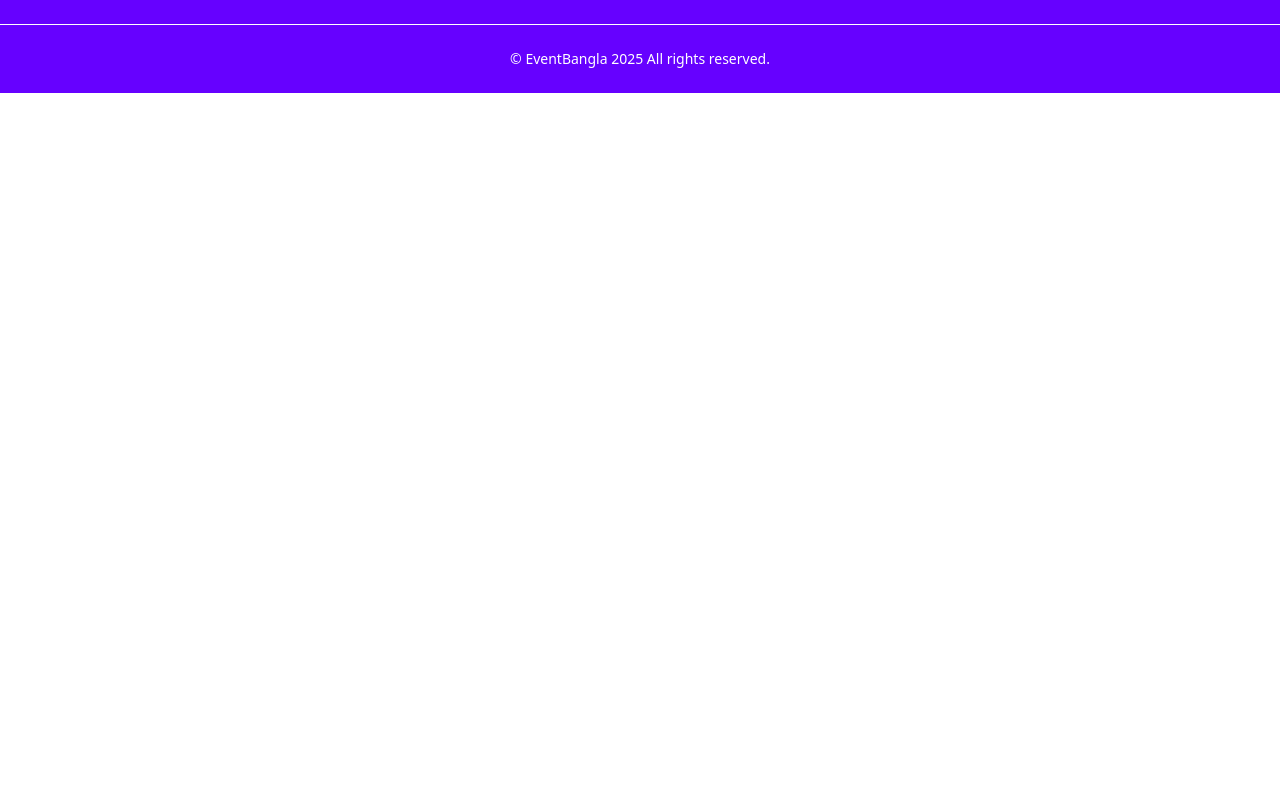
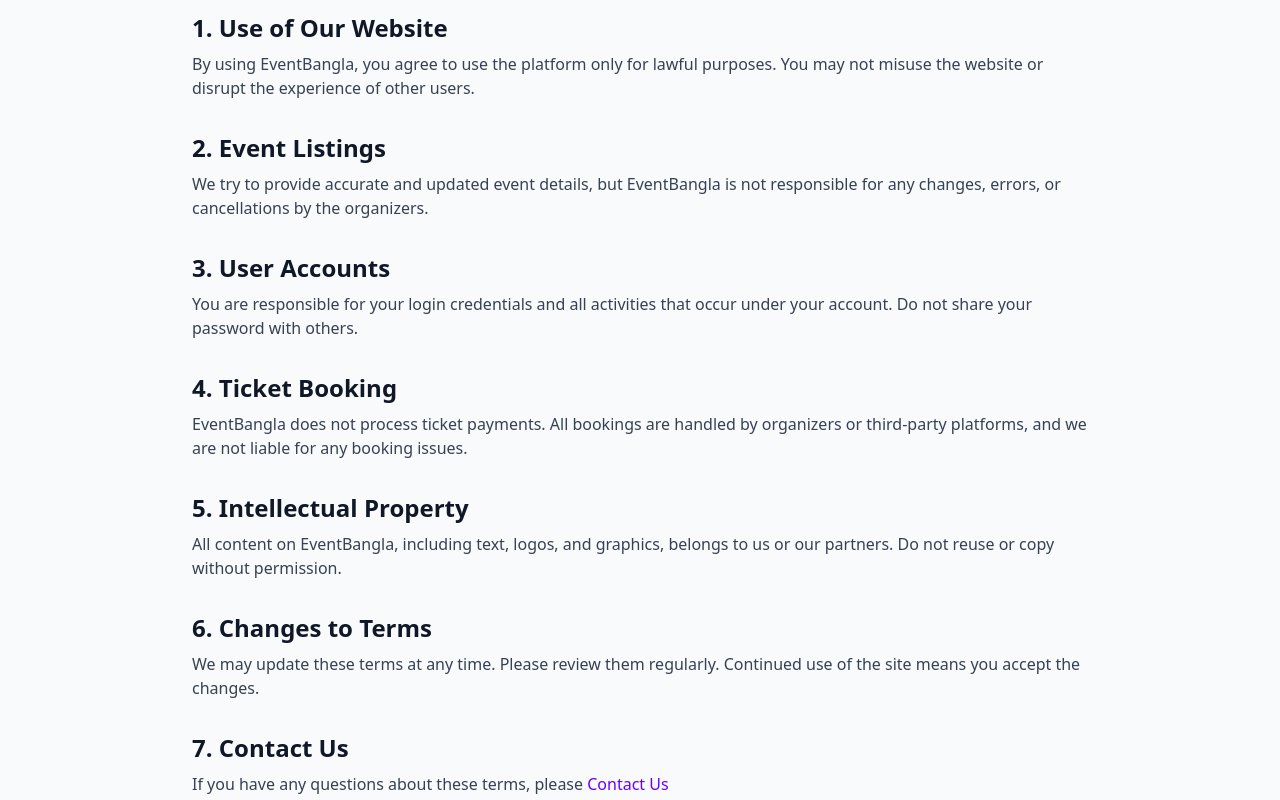
Before and after one commit to sajjadsajux/eventbangla, a React (Vite) app: page /terms-and-conditions in a window 1280 px wide. Shown: the part 240-1040 px from the top of the page. Before the commit the page ends 800 px from the top, so only its background shows below. Built offline with nearby package versions, Linux system fonts and the light colour scheme; no server answers.

Commit message:
added Terms and Conditions

```diff
--- a/src/Pages/Contact/Contact.jsx
+++ b/src/Pages/Contact/Contact.jsx
@@ -15,11 +15,11 @@
   };
   return (
     <>
-      <div className="bg-gray-50 text-gray-800 px-6 md:px-20 py-12 max-w-6xl mx-auto">
+      <div className="bg-gray-50 text-gray-800 px-6 md:px-20 py-12 max-w-6xl mx-auto ">
         <h1 className="text-4xl font-bold mb-4 text-center text-primary">Get in Touch</h1>
         <p className="text-center mb-10 text-lg text-gray-600">Have a question, suggestion, or need help? We're here to listen and help you out.</p>
 
-        <div className="max-w-md mx-auto">
+        <div className="max-w-md mx-auto transform hover:scale-105 transition duration-300">
           {/* Contact Form */}
           <form onSubmit={HandleFormSub} className="bg-white p-6 rounded-lg shadow-md space-y-4">
             <div>
--- a/src/Pages/Terms/Terms.jsx
+++ b/src/Pages/Terms/Terms.jsx
@@ -1,10 +1,62 @@
 import React from "react";
 import DynamicTittle from "../../Utils/DynamicTittle";
+import { Link } from "react-router";
 
 const Terms = () => {
   DynamicTittle("Terms & Conditions");
 
-  return <div></div>;
+  return (
+    <>
+      <div className="bg-gray-50 py-10 px-4 md:px-20 text-gray-800">
+        <div className="max-w-4xl mx-auto">
+          <h1 className="text-4xl font-bold mb-6 text-primary">Terms and Conditions</h1>
+          <p className="text-sm text-gray-500 mb-10">Last updated: [07/05/2025]</p>
+
+          <div className="space-y-8">
+            <section>
+              <h2 className="text-2xl font-semibold text-gray-900 mb-2">1. Use of Our Website</h2>
+              <p className="text-gray-700">By using EventBangla, you agree to use the platform only for lawful purposes. You may not misuse the website or disrupt the experience of other users.</p>
+            </section>
+
+            <section>
+              <h2 className="text-2xl font-semibold text-gray-900 mb-2">2. Event Listings</h2>
+              <p className="text-gray-700">We try to provide accurate and updated event details, but EventBangla is not responsible for any changes, errors, or cancellations by the organizers.</p>
+            </section>
+
+            <section>
+              <h2 className="text-2xl font-semibold text-gray-900 mb-2">3. User Accounts</h2>
+              <p className="text-gray-700">You are responsible for your login credentials and all activities that occur under your account. Do not share your password with others.</p>
+            </section>
+
+            <section>
+              <h2 className="text-2xl font-semibold text-gray-900 mb-2">4. Ticket Booking</h2>
+              <p className="text-gray-700">EventBangla does not process ticket payments. All bookings are handled by organizers or third-party platforms, and we are not liable for any booking issues.</p>
+            </section>
+
+            <section>
+              <h2 className="text-2xl font-semibold text-gray-900 mb-2">5. Intellectual Property</h2>
+              <p className="text-gray-700">All content on EventBangla, including text, logos, and graphics, belongs to us or our partners. Do not reuse or copy without permission.</p>
+            </section>
+
+            <section>
+              <h2 className="text-2xl font-semibold text-gray-900 mb-2">6. Changes to Terms</h2>
+              <p className="text-gray-700">We may update these terms at any time. Please review them regularly. Continued use of the site means you accept the changes.</p>
+            </section>
+
+            <section>
+              <h2 className="text-2xl font-semibold text-gray-900 mb-2">7. Contact Us</h2>
+              <p className="text-gray-700">
+                If you have any questions about these terms, please{" "}
+                <Link to="/contact" className="text-primary font-medium btn-primary">
+                  Contact Us
+                </Link>
+              </p>
+            </section>
+          </div>
+        </div>
+      </div>
+    </>
+  );
 };
 
 export default Terms;
```
